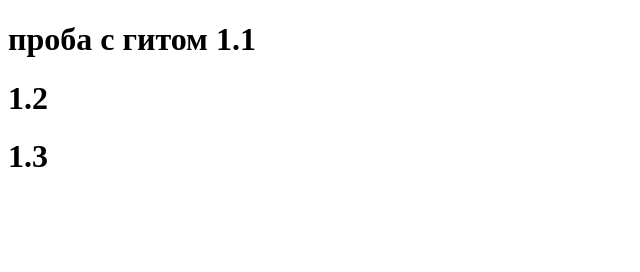
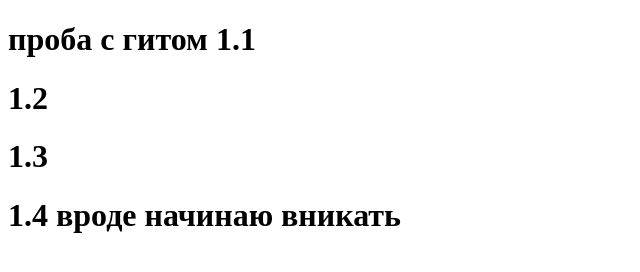
Before and after one commit to Ivan26ru/first, a plain HTML site: page index.html in a window 1280 px wide. Shown: the whole page, without its empty margins (0-640 px from the left). Drawn offline with Linux system fonts and the light colour scheme.

Commit message:
second commit

```diff
--- a/index.html
+++ b/index.html
@@ -8,5 +8,6 @@
 	<h1>проба с гитом 1.1</h1>
 	<h1>1.2</h1>
 	<h1>1.3</h1>
+	<h1>1.4 вроде начинаю вникать</h1>
 </body>
 </html>
```
